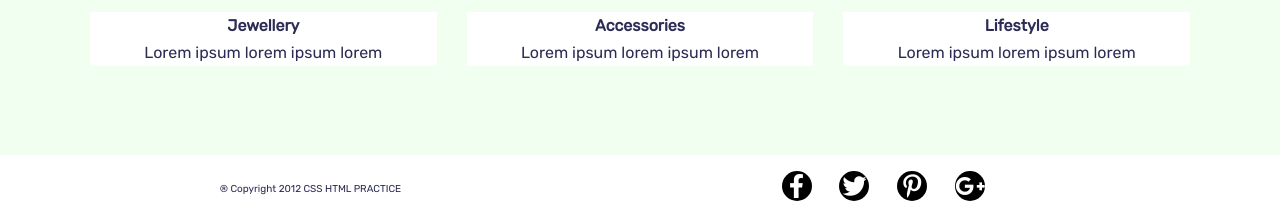
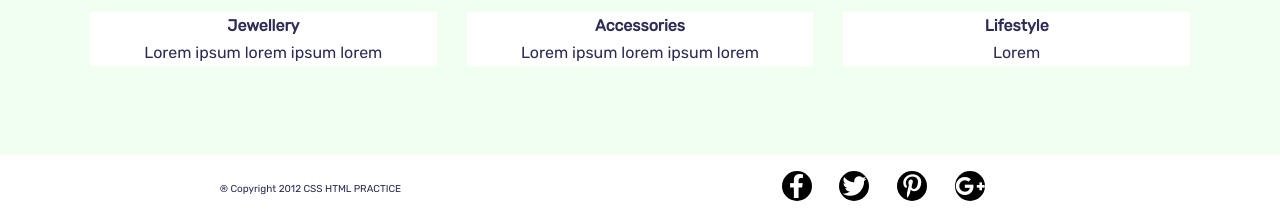
Before and after one commit to BartoszHor/Css-Html-Git-practice, a website: page index.html in a window 1280 px wide. Shown: the part 2256-2480 px from the top of the page. Drawn offline with Linux system fonts and the light colour scheme.

Commit message:
Change paragraph to test Pullrequest

```diff
--- a/index.html
+++ b/index.html
@@ -130,7 +130,7 @@
 							</div>
 						</div>
 						<h4 class="section-header">Lifestyle</h4>
-						<p> Lorem ipsum lorem ipsum lorem </p>
+						<p> Lorem</p>
 					</div>
 				</div>
 			</div>
```
